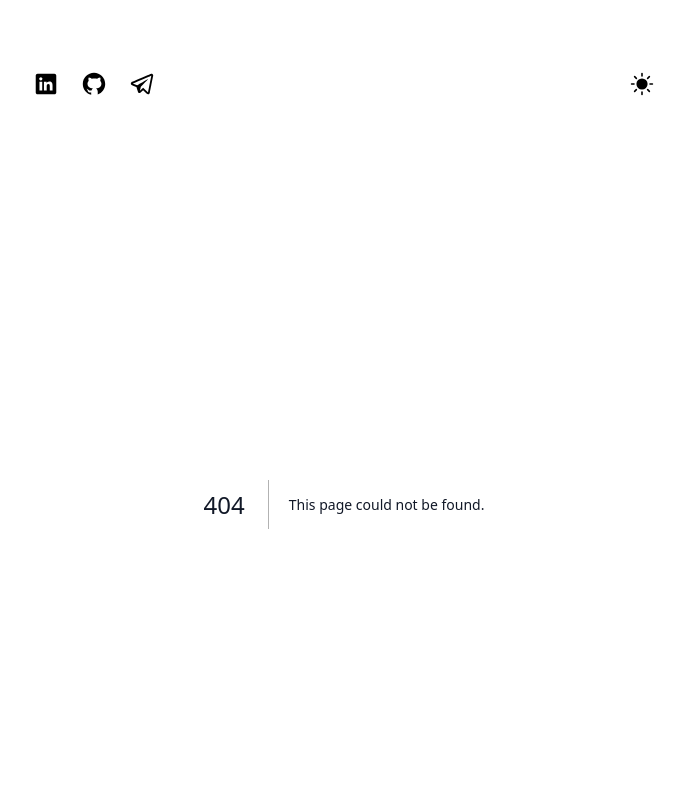
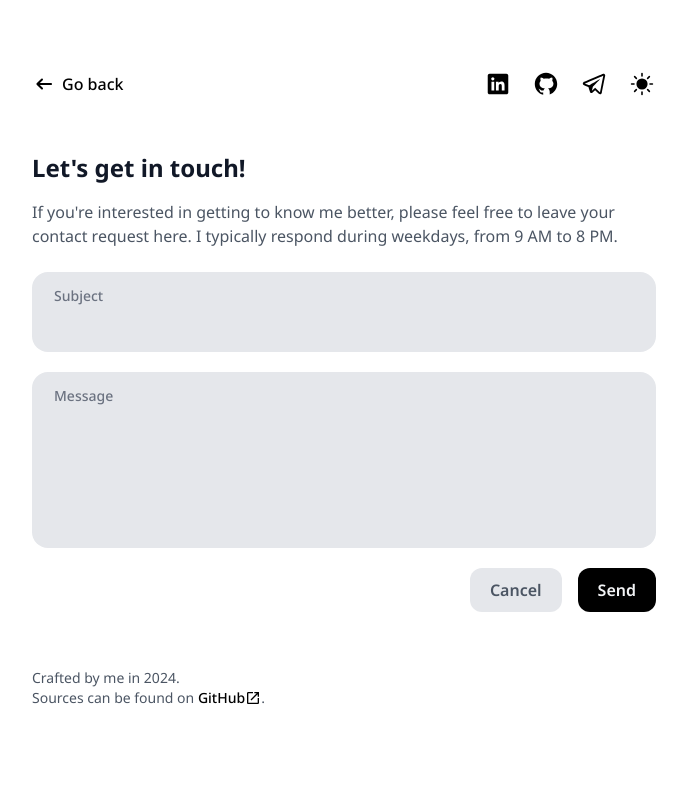
Before and after one commit to alekseyio/personal-website, a Next.js app: page /contact in a window 1280 px wide. Before the commit this address had no page. Shown: the top 800 px of the page, without its empty margins (296-983 px from the left). Built offline with nearby package versions, Linux system fonts and the light colour scheme.

Commit message:
feat: add contact page with simple form

```diff
--- a/package.json
+++ b/package.json
@@ -15,6 +15,7 @@
     "react-dom": "18.2.0"
   },
   "devDependencies": {
+    "@tailwindcss/forms": "0.5.7",
     "@trivago/prettier-plugin-sort-imports": "4.3.0",
     "@types/eslint": "8.56.5",
     "@types/node": "20.11.24",
--- /dev/null
+++ b/src/actions/contact.ts
@@ -0,0 +1,8 @@
+'use server';
+
+export async function createContactRequest(formData: FormData): Promise<void> {
+  const subject = formData.get('subject');
+  const message = formData.get('message');
+
+  console.log({ subject, message });
+}
--- /dev/null
+++ b/src/app/contact/page.tsx
@@ -0,0 +1,5 @@
+import { GetInTouch } from '~/components/get-in-touch';
+
+export default function Contact() {
+  return <GetInTouch />;
+}
--- /dev/null
+++ b/src/common/components/icons/arrow-left.tsx
@@ -0,0 +1,16 @@
+import { IconProps } from './types';
+
+export function ArrowLeft({ className }: IconProps) {
+  return (
+    <svg
+      className={className}
+      fill="currentColor"
+      height="24"
+      viewBox="0 -960 960 960"
+      width="24"
+      xmlns="http://www.w3.org/2000/svg"
+    >
+      <path d="m314-440 114 114q12 12 11.5 28T428-270q-12 12-28.5 12.5T371-269L188-452q-12-12-12-28t12-28l183-183q12-12 28.5-11.5T428-690q11 12 11.5 28T428-634L314-520h446q17 0 28.5 11.5T800-480q0 17-11.5 28.5T760-440H314Z" />
+    </svg>
+  );
+}
--- a/src/common/components/icons/index.ts
+++ b/src/common/components/icons/index.ts
@@ -1,3 +1,4 @@
+export * from './arrow-left';
 export * from './external-link';
 export * from './github';
 export * from './linkedin';
--- /dev/null
+++ b/src/common/components/index.ts
@@ -0,0 +1 @@
+export * from './input';
--- /dev/null
+++ b/src/common/components/input.tsx
@@ -0,0 +1,43 @@
+import { ComponentPropsWithoutRef } from 'react';
+
+import clsx from 'clsx';
+
+type HTMLInputProps = ComponentPropsWithoutRef<'input'>;
+
+export function Input({
+  label,
+  id,
+  name,
+  required,
+  type = 'text',
+}: {
+  label: string;
+  id: string;
+  name: HTMLInputProps['name'];
+  required?: boolean;
+  type: HTMLInputProps['type'] | 'textarea';
+}) {
+  const isTextarea = type === 'textarea';
+  const Component = isTextarea ? 'textarea' : 'input';
+
+  return (
+    <div className="relative">
+      <label
+        className="absolute left-[1.375rem] top-[0.875rem] z-10 cursor-text select-none text-sm font-medium text-gray-500"
+        htmlFor={id}
+      >
+        {label}
+      </label>
+      <Component
+        className={clsx(
+          'block w-full rounded-2xl border-2 border-transparent bg-gray-200 px-5 pb-[0.875rem] pt-[2.375rem] font-medium text-black hover:border-gray-300 focus:border-black focus:shadow-none focus:ring-0',
+          isTextarea && 'h-44 resize-none',
+        )}
+        id={id}
+        name={name}
+        required={required}
+        type={isTextarea ? undefined : type}
+      />
+    </div>
+  );
+}
--- a/src/components/footer.tsx
+++ b/src/components/footer.tsx
@@ -5,7 +5,7 @@ export function Footer() {
     <footer className="mt-14 text-sm max-sm:mt-8">
       Crafted by me in 2024.
       <br />
-      Source code can be found on&nbsp;
+      Sources can be found on&nbsp;
       <a
         className="inline-flex items-center font-medium text-black hover:underline"
         href="/"
--- /dev/null
+++ b/src/components/get-in-touch.tsx
@@ -0,0 +1,35 @@
+import Link from 'next/link';
+
+import { createContactRequest } from '~/actions/contact';
+import { Input } from '~/common/components';
+
+export function GetInTouch() {
+  return (
+    <section>
+      <h2>Let&apos;s get in touch!</h2>
+      <p>
+        If you&apos;re interested in getting to know me better, please feel free to
+        leave your contact request here. I typically respond during weekdays, from 9 AM
+        to 8 PM.
+      </p>
+      <ContactForm />
+    </section>
+  );
+}
+
+function ContactForm() {
+  return (
+    <form action={createContactRequest} className="mt-6 space-y-5">
+      <Input required id="subject" label="Subject" name="subject" type="text" />
+      <Input required id="message" label="Message" name="message" type="textarea" />
+      <div className="flex justify-end gap-4">
+        <Link className="action action--secondary" href="..">
+          Cancel
+        </Link>
+        <button className="action action--primary" type="submit">
+          Send
+        </button>
+      </div>
+    </form>
+  );
+}
--- a/src/components/header.tsx
+++ b/src/components/header.tsx
@@ -1,18 +1,27 @@
+'use client';
+
 import { ComponentType } from 'react';
 
 import Link from 'next/link';
+import { usePathname } from 'next/navigation';
 
-import { GitHub, LinkedIn, Telegram } from '~/common/components/icons';
+import clsx from 'clsx';
+
+import { ArrowLeft, GitHub, LinkedIn, Telegram } from '~/common/components/icons';
 
 import { ThemeToggle } from './theme-toggle';
 
 export function Header() {
+  const pathname = usePathname();
+  const shouldRenderBackBtn = pathname !== '/';
+
   return (
     <header className="-mx-1.5 flex items-center gap-2">
+      {shouldRenderBackBtn && <BackButton />}
       <IconLink href="/" icon={LinkedIn} title="LinkedIn" />
       <IconLink href="/" icon={GitHub} title="GitHub" />
       <IconLink href="/" icon={Telegram} title="Telegram" />
-      <ThemeToggle className="ml-auto" />
+      <ThemeToggle className={clsx(!shouldRenderBackBtn && 'ml-auto')} />
     </header>
   );
 }
@@ -32,3 +41,15 @@ function IconLink({
     </Link>
   );
 }
+
+function BackButton() {
+  return (
+    <Link
+      className="mr-auto inline-flex items-center gap-1.5 px-1.5 font-medium text-black hover:text-gray-600"
+      href=".."
+    >
+      <ArrowLeft />
+      Go back
+    </Link>
+  );
+}
--- a/tailwind.config.ts
+++ b/tailwind.config.ts
@@ -1,3 +1,4 @@
+import twForms from '@tailwindcss/forms';
 import type { Config } from 'tailwindcss';
 import defaultTheme from 'tailwindcss/defaultTheme';
 
@@ -10,7 +11,7 @@ const config: Config = {
       },
     },
   },
-  plugins: [],
+  plugins: [twForms({ strategy: 'base' })],
 };
 
 export default config;
```
Also changed, not shown: 1 other file (tests, documents, lock files or other folders).
